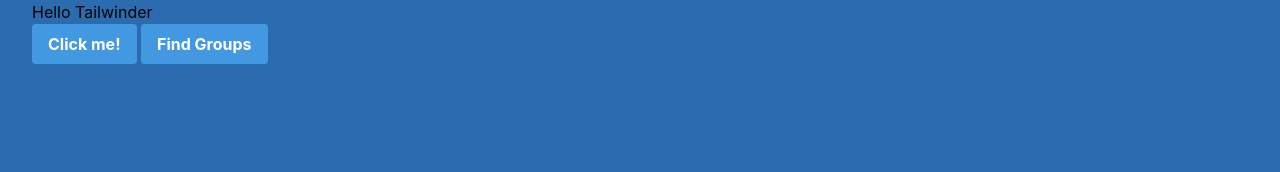
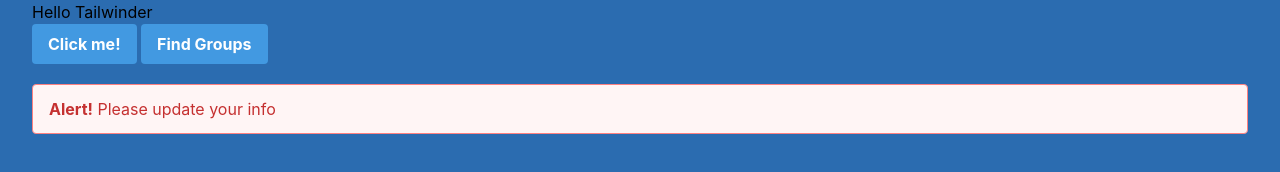
Before and after one commit to Hereiam123/Tailwind, a website: page public/index.html in a window 1280 px wide. Drawn offline with Linux system fonts and the light colour scheme.

Commit message:
Simple up and running component using tailwind

```diff
--- a/public/index.html
+++ b/public/index.html
@@ -18,6 +18,15 @@
       <button class="btn btn-blue">
         Find Groups
       </button>
+      <div
+        class="bg-red-100 border border-red-400 text-red-700 px-4 py-3 rounded relative my-5"
+        role="alert"
+      >
+        <strong class="font-bold">Alert!</strong>
+        <span class="block sm:inline">
+          Please update your info
+        </span>
+      </div>
     </div>
   </body>
 </html>
```
